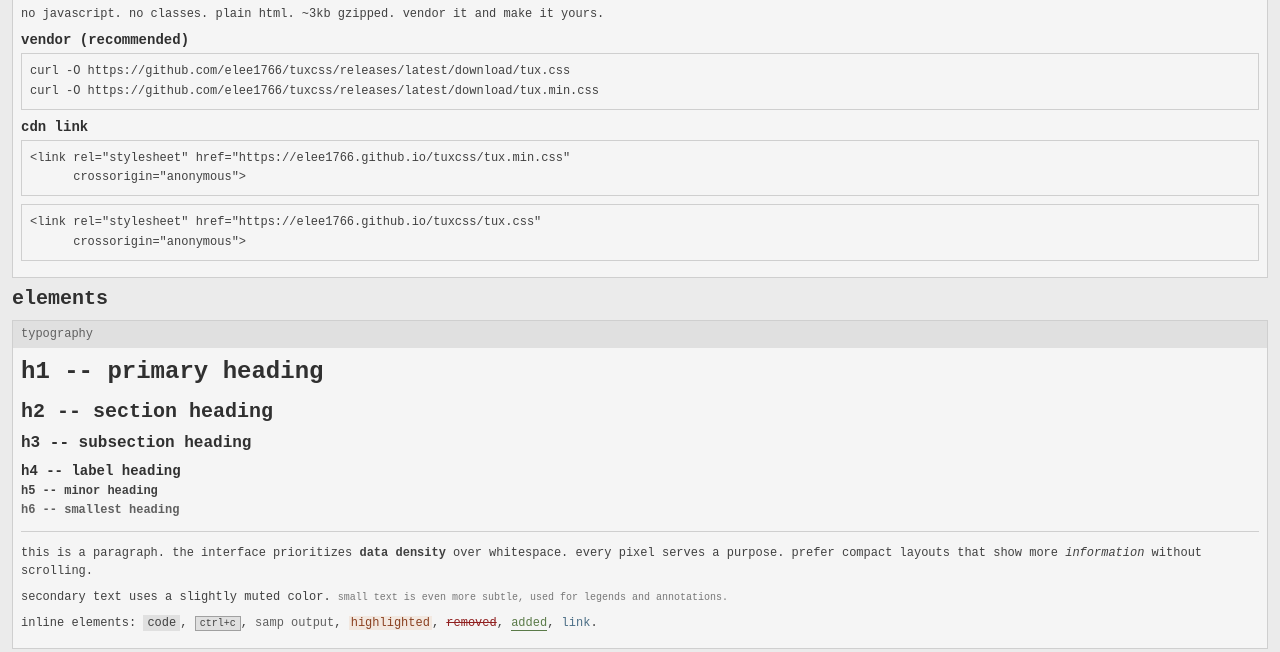
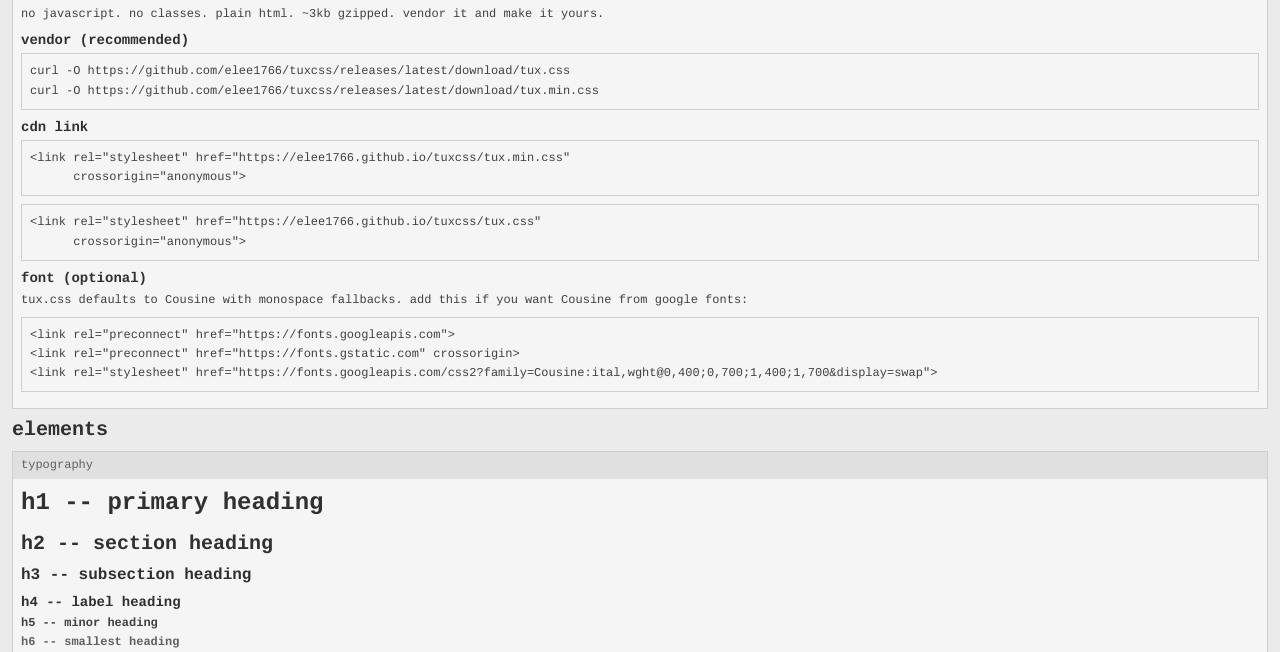
Before and after one commit to elee1766/tuxcss, a website: page index.html in a window 1280 px wide. Shown: the part 148-800 px from the top of the page. Drawn offline with Linux system fonts and the light colour scheme.

Commit message:
add Cousine from google fonts to preview, document font setup

```diff
--- a/index.html
+++ b/index.html
@@ -4,6 +4,9 @@
   <meta charset="UTF-8">
   <meta name="viewport" content="width=device-width, initial-scale=1.0">
   <title>tux.css -- terminal-utilitarian css</title>
+  <link rel="preconnect" href="https://fonts.googleapis.com">
+  <link rel="preconnect" href="https://fonts.gstatic.com" crossorigin>
+  <link rel="stylesheet" href="https://fonts.googleapis.com/css2?family=Cousine:ital,wght@0,400;0,700;1,400;1,700&display=swap">
   <link rel="stylesheet" href="tux.css">
 </head>
 <body>
@@ -46,6 +49,12 @@ curl -O https://github.com/elee1766/tuxcss/releases/latest/download/tux.min.css<
       integrity="__SRI_MIN__" crossorigin="anonymous"&gt;</code></pre>
         <pre><code>&lt;link rel="stylesheet" href="https://elee1766.github.io/tuxcss/tux.css"
       integrity="__SRI_FULL__" crossorigin="anonymous"&gt;</code></pre>
+
+        <h4>font (optional)</h4>
+        <p>tux.css defaults to Cousine with monospace fallbacks. add this if you want Cousine from google fonts:</p>
+        <pre><code>&lt;link rel="preconnect" href="https://fonts.googleapis.com"&gt;
+&lt;link rel="preconnect" href="https://fonts.gstatic.com" crossorigin&gt;
+&lt;link rel="stylesheet" href="https://fonts.googleapis.com/css2?family=Cousine:ital,wght@0,400;0,700;1,400;1,700&amp;display=swap"&gt;</code></pre>
       </div>
     </section>
 
```
Also changed, not shown: README.md.
